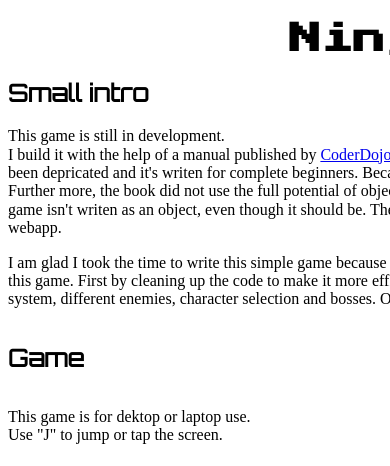
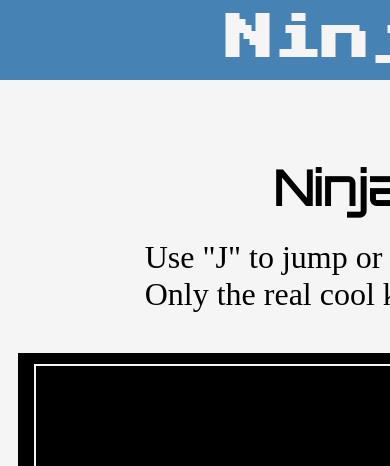
Before and after one commit to BabyLizzy-FunTime-Lab/CV, a website: page views/ninjarun.html in a window 390 px wide. Shown: the top 466 px of the page. Drawn offline with nearby package versions, Linux system fonts and the light colour scheme; a web font is replaced by a local one.

Commit message:
ninjarun responsive version 1

```diff
--- a/public/css/ninjarun-style.css
+++ b/public/css/ninjarun-style.css
@@ -1,33 +1,49 @@
-::root {
-	--kleur-snow: rgb(255,250,250);
-	/*--background-gamewin: url(../Images/Lizzy_Art.jpg);*/
+:root {
+	/*font*/
+	--font-header: "Press Start 2P", "sans-serif";
+	--font-h2: "Orbitron", "sans-serif";
+	--font-text: "Tomorrow", "sans-serif";
+	/*color*/
+	--color-whitesmoke: rgb(245,245,245);
+	--color-steelblue: rgb(70,130,180);
+	--color-black: rgb(0,0,0);
 }
-body {
-	background-color: var(--kleur-snow);
+
+html, body {
+	background-color: var(--color-whitesmoke);
 	min-width: 835px;
-}
-nav h3 {
-	margin: 0;
 }
 #pageheader {
 	text-align: center;
-	width: 800px;
-	/*max-width: 60em;*/
-	margin: 0 auto 1em auto;
-	font-family: "Press Start 2P", "sans-serif";
+	width: 100%;
+	margin: 0 0 2em 0;
+	font-family: var(--font-header);
+	background-color: var(--color-steelblue);
+	color: var(--color-whitesmoke);
+	height: 5em;
+	display: flex;
+	flex-flow: column;
+	justify-content: center;
+}
+h1 {
+	margin: 0;
+	font-size: 3em;
 }
 h2 {
-	font-family: "Orbitron", "sans-serif";
+	font-family: var(--font-h2);
+	font-size: 3em;
+	margin: 1em auto .5em auto;
 }
-article {
+p {
 	margin: 0 auto 1em auto;
+	font-family: var(--font-text);
+	font-size: 2em;
 }
 #main--contentbox {
 	width: 100%;
-	/*max-width: 60em;*/
 	min-height: 100vh;
 	padding: 0 .5em 0 .5em;
-	margin: auto;
+	margin: 0 auto 3em auto;
 	box-sizing: border-box;
 }
 #game--article {
@@ -38,12 +54,10 @@ article {
 #game--container {
 	padding: 1em 1em 1em 1em;
 	margin: .5em auto .5em auto;
-	/*box-sizing: border-box;*/
 	height: 600px;
 	width: 100%;
 	max-width: 800px;
-	/*background-image: url(../Images/Lizzy_Art.jpg);*/
-	background-color: grey;
+	background-color: var(--color-black);
 	background-position: top center;
 	background-size: cover;
 	background-repeat: no-repeat;
@@ -54,13 +68,12 @@ article {
 	justify-content: center;
 }
 #start_btn {
-	font-family: "Press Start 2P", "sans-serif";
+	font-family: var(--font-header);
 	padding: .4em;
 	align-self: center;
 }
 #game__canvas {
-	/*background-color: lightblue;*/
-	border: solid 2px blue;
+	border: solid 2px var(--color-whitesmoke);
 	image-rendering: -moz-crisp-edges;
   	image-rendering: -webkit-crisp-edges;
   	image-rendering: pixelated;
--- a/views/ninjarun.html
+++ b/views/ninjarun.html
@@ -4,13 +4,10 @@
 	<title>Ninjarun</title>
 	<meta charset="utf-8">
 	<meta name="keywords" content="javascript, Game, First">
-	<!-- <meta name="viewport" content="width=device-width, initial-scale=1.0"> -->
 	<meta name="viewport" content="width=device-width">
-
 	<link rel="stylesheet" type="text/css" href="../css/normalize.css">
 	<link rel="stylesheet" type="text/css" href="../css/ninjarun-style.css">
-	<!-- <link rel="stylesheet" type="text/css" href="../Style/game.css"> -->
-	<!-- <link rel="icon" sizes="16x16 24x24 32x32 64x64" type="image/png" href="../Images/favicon/snorlax_face.ico"> -->
+	<link rel="icon" type="image/x-icon" href="https://res.cloudinary.com/babylizzyevee/image/upload/v1643152947/CV-images/favicon/snorlax_face_a8lxfd.ico">
 	<link href="https://fonts.googleapis.com/css?family=Press+Start+2P&display=swap" rel="stylesheet">
 	<link href="https://fonts.googleapis.com/css?family=Orbitron&display=swap" rel="stylesheet">
 	<link href="https://fonts.googleapis.com/css?family=Tomorrow&display=swap" rel="stylesheet">
@@ -25,24 +22,13 @@
 		<h1>Ninjarun</h1>
 	</header>
 	<section id="main--contentbox">
-		<article>
-			<h2>Small intro</h2>
+		<article id="game--article">
+			<h2>Ninja Time!!</h2>
 			<p>
-				This game is still in development.<br>
-				I build it with the help of a manual published by <a href="http://www.nano-tips.com/" target=blank>CoderDojo</a> purely as a hobby.
-				The <a href="https://www.bibliotheek.nl/catalogus/titel.411975080.html/cre%C3%ABren-met-code/" target=blank>book</a> I used has some information that has been depricated and it's writen for complete beginners. Because of this, my game isn't an exact replica of what is in the book. Further more, the book did not use the full potential of object oriented programming. For example, the main character of the game isn't writen as an object, even though it should be. The book also doesn't explain how to launch the game as a node.js webapp.
+				Use "J" to jump or tap the game screen.<br>
+				Only the real cool kids press start twice.....
 			</p>
-			<p>
-				I am glad I took the time to write this simple game because it thaught me new concepts in animation. I will defenatly expand this game. First by cleaning up the code to make it more efficient and readable and then by including audio, levels, a score system, different enemies, character selection and bosses. Optimizing the game for mobile platforms is also in the to-do list.
-			</p>
-		</article>
-		<article id="game--article">
-			<h2>Game</h2>
-			<p>
-				This game is for dektop or laptop use.<br>
-				Use "J" to jump or tap the screen.
-			</p>
-			<section id="game--container" style="background-color: orange;">
+			<section id="game--container">
 
 			</section>
 			<button id="start_btn" value="start_game">Start Game</button>
```
